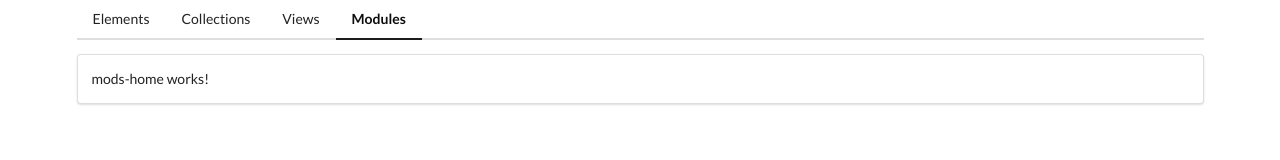
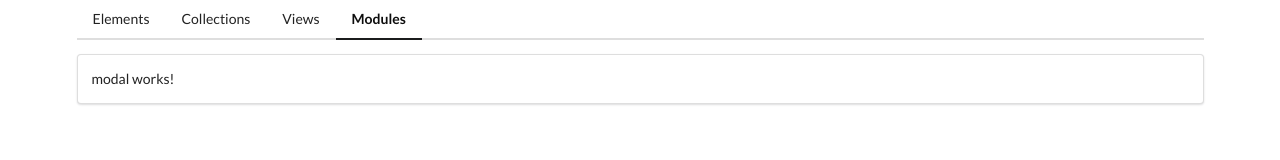
Before and after one commit to akgmage/components, an Angular app: page /mods in a window 1280 px wide. Shown: the top 160 px of the page. Built offline with nearby package versions, Linux system fonts and the light colour scheme.

Commit message:
Show Modal Component in the ModsHomeComponent

```diff
--- a/src/app/mods/mods-home/mods-home.component.html
+++ b/src/app/mods/mods-home/mods-home.component.html
@@ -1 +1 @@
-<p>mods-home works!</p>
+<app-modal></app-modal>
```
